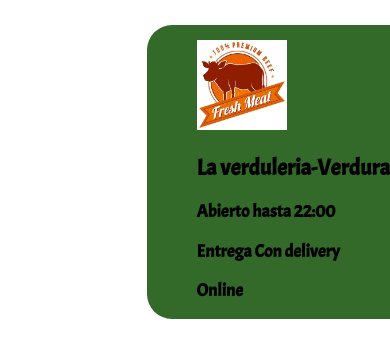
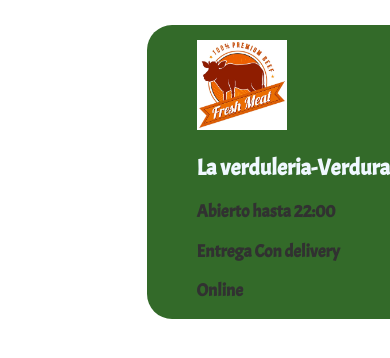
Before and after one commit to ulisesfuentes/GardenEats, a React Native app: screen / in a window 390 px wide. Shown: the top 358 px of the page. Built offline with nearby package versions, Linux system fonts and the light colour scheme.

Commit message:
Cambios en css

```diff
--- a/App.css
+++ b/App.css
@@ -19,5 +19,10 @@
     padding-left: 50px;
     font-size: 15px;
     font-family: 'Acme', sans-serif;
+    color: aliceblue;
 
 }
+
+.infoMercado{
+    color: rgb(49, 49, 49);
+}
```
